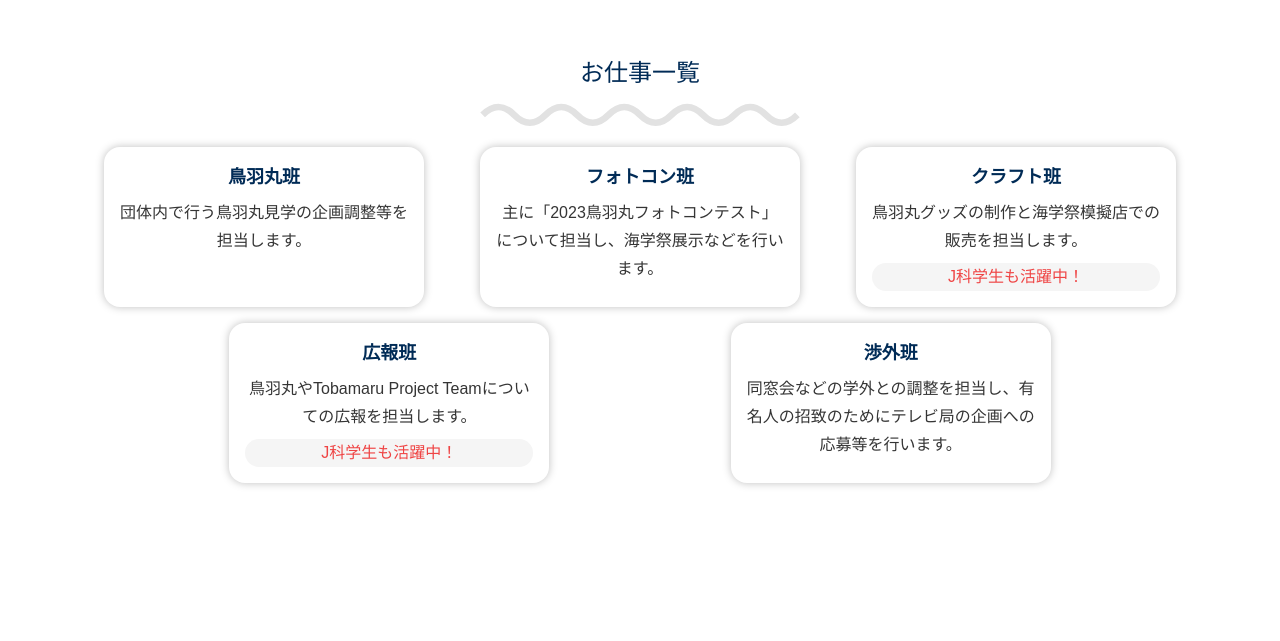
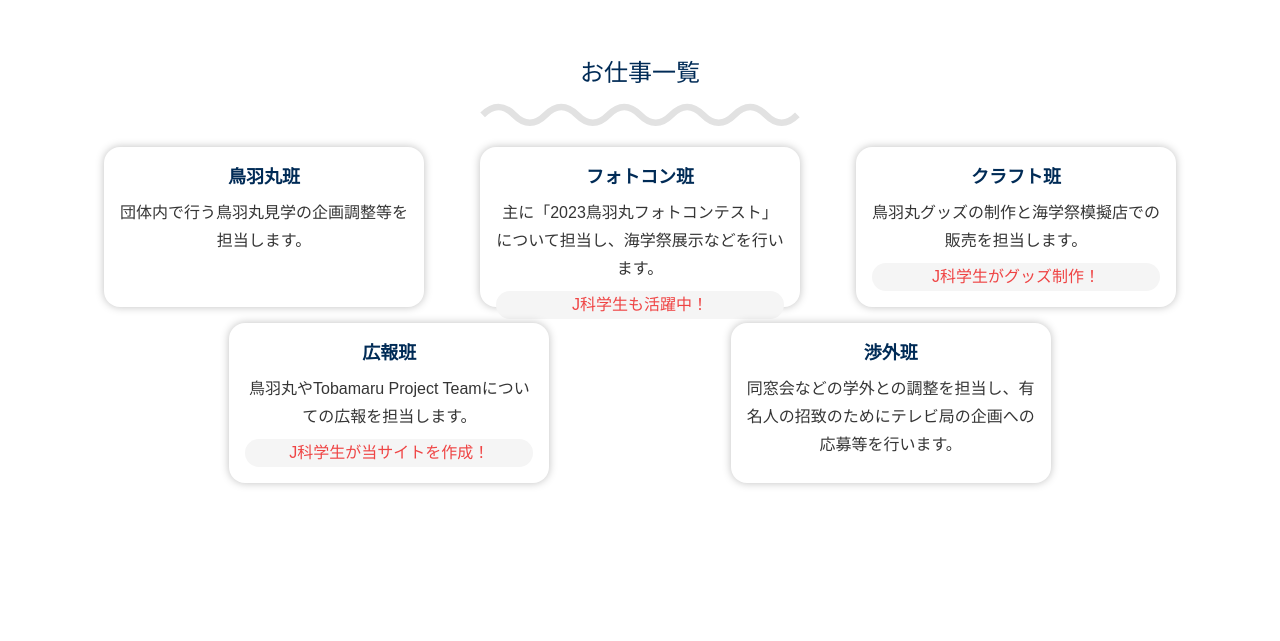
Before and after one commit to takara2314/3rd-tobamaru-lastyear, a SvelteKit app: page /joinus in a window 1280 px wide. Shown: the part 629-1270 px from the top of the page. Built offline with nearby package versions, Linux system fonts and the light colour scheme; a web font is replaced by a local one.

Commit message:
Improve: お仕事のコメントを改善

```diff
--- a/src/routes/joinus/+page.svelte
+++ b/src/routes/joinus/+page.svelte
@@ -11,17 +11,17 @@
     {
       name: "フォトコン班",
       description: " 主に「2023鳥羽丸フォトコンテスト」について担当し、海学祭展示などを行います。",
-      comment: ""
+      comment: "J科学生も活躍中！"
     },
     {
       name: "クラフト班",
       description: "鳥羽丸グッズの制作と海学祭模擬店での販売を担当します。",
-      comment: "J科学生も活躍中！"
+      comment: "J科学生がグッズ制作！"
     },
     {
       name: "広報班",
       description: "鳥羽丸やTobamaru Project Teamについての広報を担当します。",
-      comment: "J科学生も活躍中！"
+      comment: "J科学生が当サイトを作成！"
     },
     {
       name: "渉外班",
```
